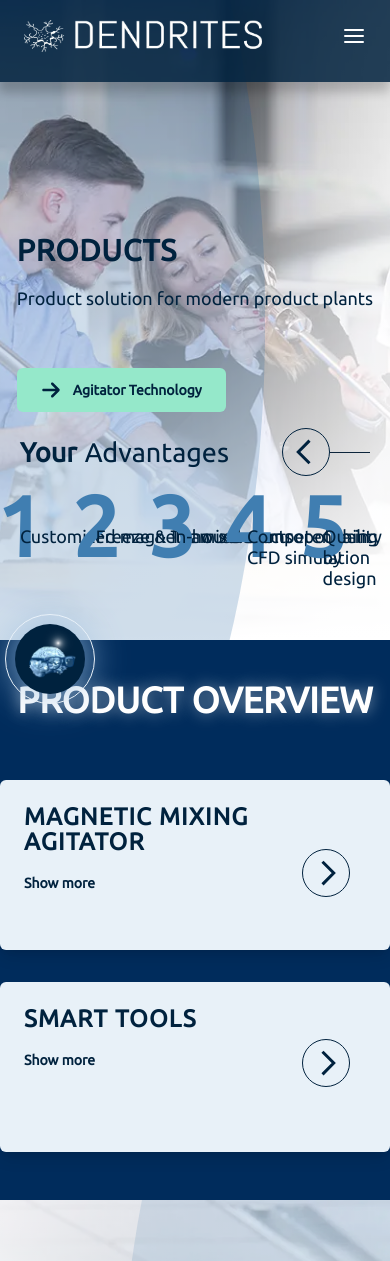
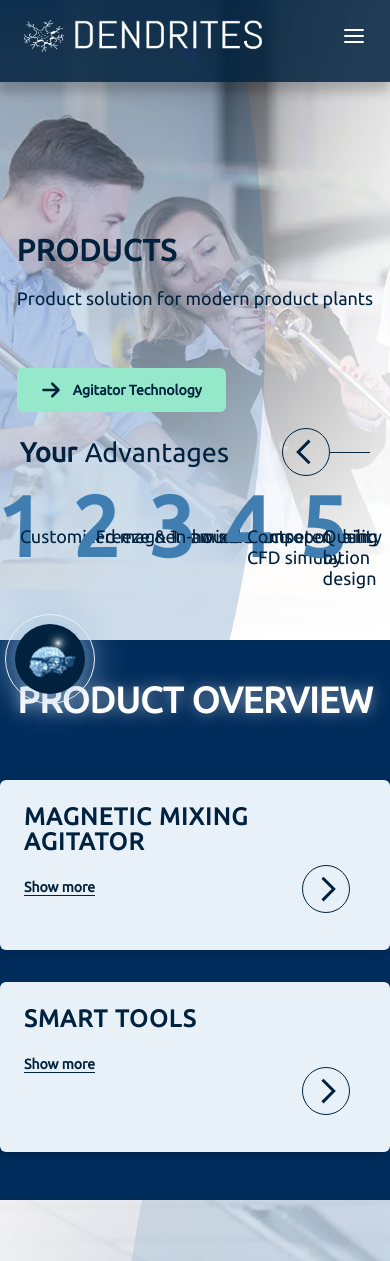
Before and after one commit to srushti-4151/Dendrites, a React (Create React App) app: page /products in a window 390 px wide. Shown: the top 1261 px of the page. Built offline with nearby package versions, Linux system fonts and the light colour scheme.

Commit message:
animation change1

```diff
--- a/src/views/products/ProductOverview.jsx
+++ b/src/views/products/ProductOverview.jsx
@@ -122,13 +122,13 @@ const ProductOverview = () => {
             </div>
 
             {/* Text Section */}
-            <div className="relative w-full lg:w-[65%] p-6 lg:py-8 lg:pr-32 text-[#00223e]">
-              <h2 className="text-[24px] leading-[25px] lg:leading-[45px] lg:text-[42px] font-extrabold mb-4 uppercase tracking-wider">
+            <div className="relative h-full w-full lg:w-[65%] p-6 lg:py-8 lg:pr-32 text-[#00223e]">
+              <h2 className="text-[24px] leading-[25px] lg:leading-[45px] lg:text-[42px] font-extrabold mb-5 lg:mb-10 uppercase tracking-wider">
                 {product.title}
               </h2>
                 <a
                   href="#"
-                  className="text-sm lg:text-lg lg:text-start font-semibold hover:underline transition mt-5"
+                  className="text-sm lg:text-lg lg:text-start font-semibold hover:underline transition border-b border-[#00223e]"
                 >
                   {product.description}
                 </a>
```
